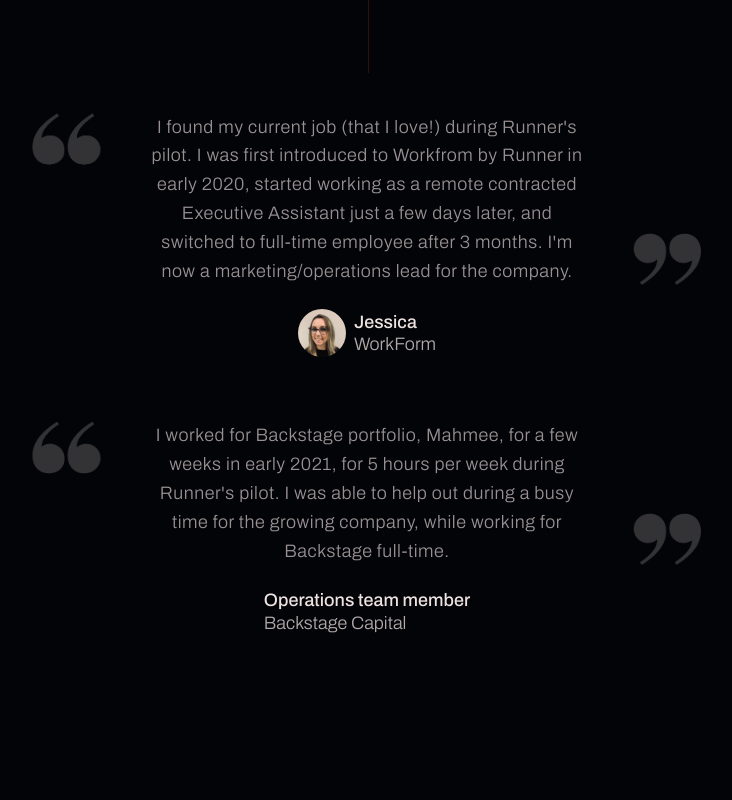
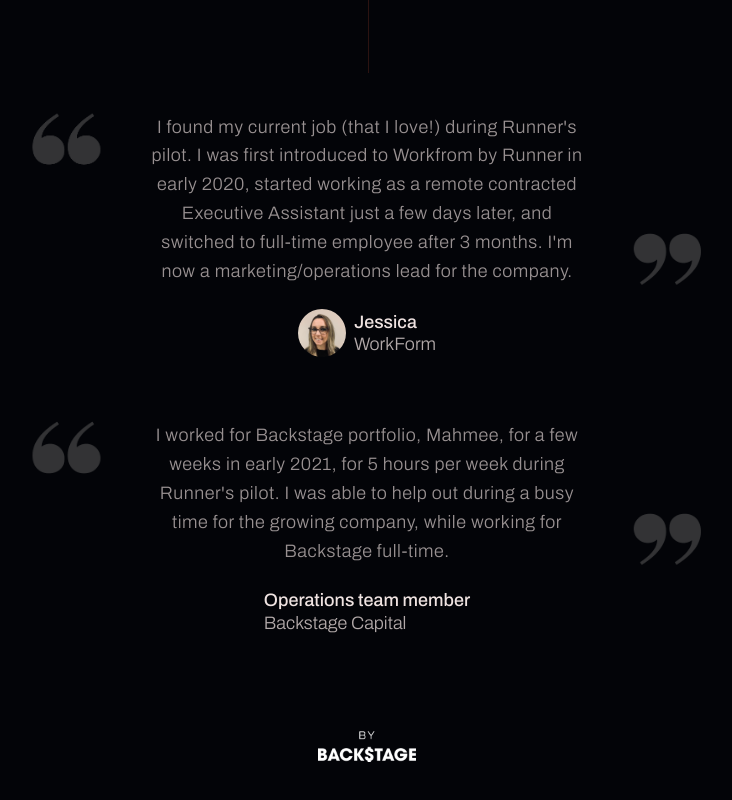
Before and after one commit to john-raymon/runner-landing-page, a Next.js app: page / in a window 1280 px wide. Shown: the part 952-1752 px from the top of the page, without its empty margins (273-1005 px from the left). Before the commit the page ends 1650 px from the top, so only its background shows below. Built offline with nearby package versions, Linux system fonts and the light colour scheme; no server answers.

Commit message:
add by backstage to footer

```diff
--- a/pages/_app.js
+++ b/pages/_app.js
@@ -20,6 +20,11 @@ function MyApp({ Component, pageProps }) {
         <main className="w-full">
           <Component {...pageProps} />
         </main>
+        <footer className="flex justify-center flex-grow mt-6 mb-14">
+          <a href="https://backstagecapital.com/" target="_blank">
+            <img src="/by-backstage.png" className="w-[6.125rem]" />
+          </a>
+        </footer>
       </div>
     </div>
   );
```
Also changed, not shown: public/by-backstage.png (added).
